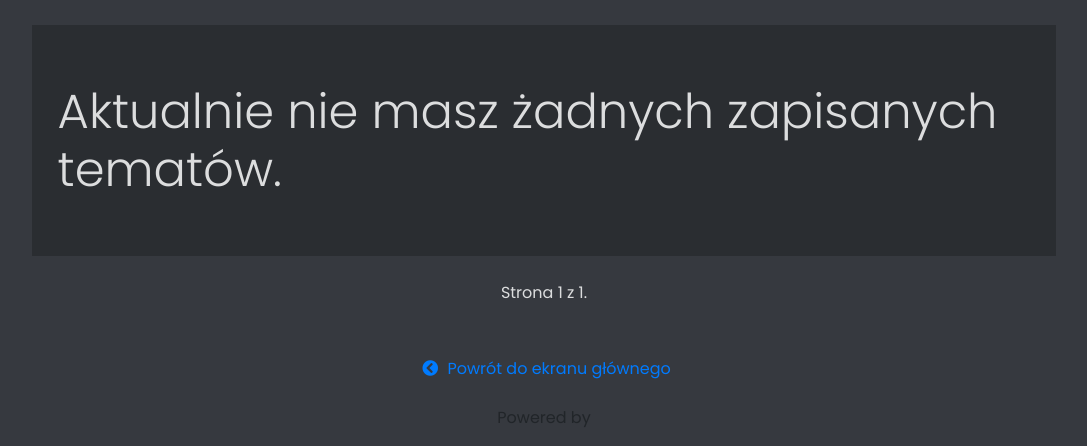
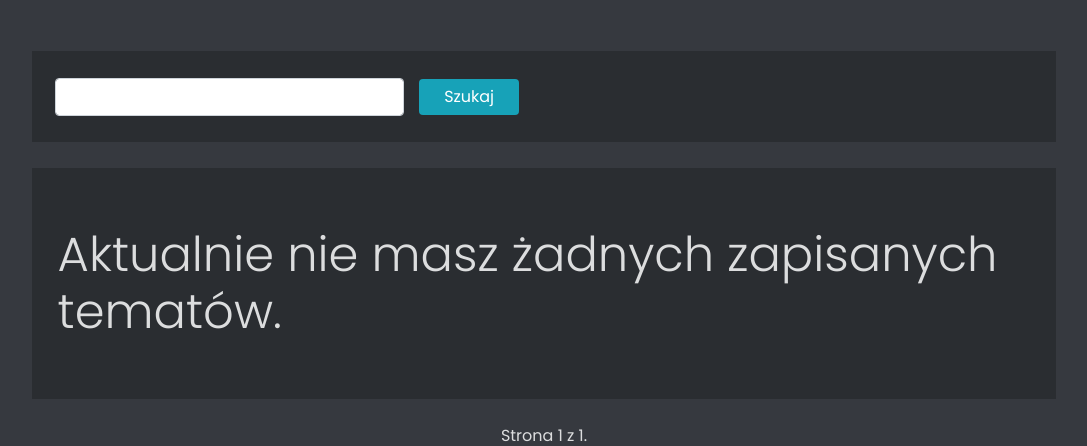
Before and after one commit to PeterStuck/teacher-app, a Django app: page /saved-topics/ in a window 1280 px wide. Shown: the part 74-520 px from the top of the page, without its empty margins (96-1183 px from the left). Run offline with Django 3.2, Linux system fonts and the light colour scheme; a user stored in the database is signed in; data comes from the database, SQL or seed files in the repository; both versions use the stored data as it was after the commit; some libraries are stand-ins or nearby versions.

Commit message:
Add search form to saved-topics view, move paginator to external html file

```diff
--- /dev/null
+++ b/base/forms.py
@@ -0,0 +1,10 @@
+from django import forms
+from django.forms import CharField
+
+
+class TopicSearchForm(forms.Form):
+    keyword = CharField(
+        label='',
+        error_messages={
+            'required': 'To pole jest wymagane.'
+        })
--- a/base/static/base/css/saved_teacher_topics.css
+++ b/base/static/base/css/saved_teacher_topics.css
@@ -1,5 +1,28 @@
 body {
     background-color: #36393f;
+}
+
+.filter_panel {
+    flex-basis: 80%;
+    display: flex;
+    justify-content: flex-start;
+    align-items: center;
+    background-color: #2a2d31;
+    padding: 1%;
+    margin: 2% 0;
+}
+
+.search_form {
+    flex-basis: 50% !important;
+    padding: 0;
+}
+
+.search_form #flex_form .form__field {
+    flex-basis: 70% !important;
+}
+
+.search_form #flex_form .form__submit {
+    flex-basis: 20% !important;
 }
 
 .saved_topics {
@@ -40,7 +63,6 @@ body {
 }
 
 .delete_topic_btn, .copy_topic_btn {
-    width: 0;
     padding: 10px 0 !important;
 }
 
--- a/base/static/base/js/main_nav_gsap_animations.js
+++ b/base/static/base/js/main_nav_gsap_animations.js
@@ -1,4 +1,4 @@
 gsap.timeline()
-    .from('#time_spared', {duration: 2, opacity: 0, ease: "back.out(1.7)"})
-    .from('#time_spared_label', {duration: 1, opacity: 0})
+    .from('#time_spared', {duration: 1.5, opacity: 0, ease: "back.out(1.7)"})
+    .from('#time_spared_label', {duration: 0.5, opacity: 0})
     .from('.available_apps a', {opacity: 0, yPercent: 200, stagger: {amount: 0.5}, ease: "power3.out"})
--- a/base/templates/base/saved_teacher_topics.html
+++ b/base/templates/base/saved_teacher_topics.html
@@ -5,12 +5,23 @@
 {% block styles %}
     {{ block.super }}
     {% load static %}
+    <link rel="stylesheet" href="{% static 'css/flex_form.css' %}">
     <link rel="stylesheet" href="{% static 'base/css/saved_teacher_topics.css' %}">
 {% endblock %}
 
 {% block content %}
     <div class="filter_panel">
-
+        <div class="search_form form_wrapper">
+            <form id="flex_form" method="get" action="{% url 'base:saved_topics' %}">
+                <input
+                        name="k"
+                        id="{{ search_form.keyword.id_for_label }}"
+                        type="text"
+                        class="form-control form__field"
+                        required>
+                <input class="btn btn-info form__submit" type="submit" value="Szukaj">
+            </form>
+        </div>
     </div>
 
     <div class="saved_topics">
--- a/base/views.py
+++ b/base/views.py
@@ -2,11 +2,14 @@ from dateutil.relativedelta import relativedelta
 from django.contrib.auth.decorators import login_required
 from django.contrib.auth.mixins import LoginRequiredMixin
 from django.shortcuts import render, HttpResponseRedirect, reverse
+from django.utils.datastructures import MultiValueDictKeyError
 from django.views.decorators.http import require_GET
 from django.views.generic import TemplateView
+from django.views.generic.edit import FormMixin, ProcessFormView
 from django.views.generic.list import ListView
 
 from base.models import LessonTopic
+from base.forms import TopicSearchForm
 
 
 class MainNavigationView(LoginRequiredMixin, TemplateView):
@@ -30,15 +33,38 @@ def get_user_spared_time(user):
     return relativedelta(seconds=spared_time_in_sec)
 
 
-class LessonTopicsView(LoginRequiredMixin, ListView):
+class LessonTopicsView(LoginRequiredMixin, ListView, FormMixin):
     login_url = '/login'
     model = LessonTopic
     template_name = 'base/saved_teacher_topics.html'
     context_object_name = 'saved_topics'
     paginate_by = 20
 
+    form_class = TopicSearchForm
+    success_url = '/saved-topics/'
+
     def get_queryset(self):
-        return LessonTopic.objects.filter(teacher=self.request.user)
+        queryset = LessonTopic.objects.filter(teacher=self.request.user)
+        keyword = self.get_searched_keyword()
+
+        if keyword:
+            queryset = queryset.filter(topic__contains=keyword)
+
+        return queryset
+
+    def get_searched_keyword(self):
+        """ 'k' stands from keyword """
+        try:
+            keyword = self.request.GET['k']
+            return keyword
+        except MultiValueDictKeyError:
+            pass
+
+    def get_context_data(self, *, object_list=None, **kwargs):
+        context = super().get_context_data(**kwargs)
+        context['search_form'] = TopicSearchForm()
+
+        return context
 
 
 @login_required(login_url='/login')
--- a/filler/forms.py
+++ b/filler/forms.py
@@ -76,7 +76,6 @@ class FillerForm(Form):
         form_fields = dict()
         for field in self.fields:
             form_fields[field] = self.cleaned_data.get(field)
-            print('##', self.cleaned_data.get(field))
 
         vd = FillerVulcanData(**form_fields)
         vd = self.determine_filename(vd, form_fields)
--- a/revalidation/forms.py
+++ b/revalidation/forms.py
@@ -172,9 +172,7 @@ class AddRevalidationStudentForm(forms.ModelForm):
         self.fields['department'].choices = [[department.name, department.full_name] for department in Department.objects.all()]
 
     def save(self, department_name, commit=True):
-        print("##", self.instance.name)
         self.instance.name = self.instance.name.title()
-        print("##", self.instance.name)
         if self.errors:
             raise ValueError(
                 "The %s could not be %s because the data didn't validate." % (
--- /dev/null
+++ b/templates/basic_paginator.html
@@ -0,0 +1,25 @@
+<div class="pagination">
+    <span class="step-links">
+        {% if page_obj.has_previous %}
+            <a href="?page=1" class="first_page_link">
+                <i class="fas fa-backward"></i>
+            </a>
+            <a href="?page={{ page_obj.previous_page_number }}" class="previous_page_link">
+                <i class="fas fa-chevron-circle-left"></i>
+            </a>
+        {% endif %}
+
+        <span class="current">
+            Strona {{ page_obj.number }} z {{ page_obj.paginator.num_pages }}.
+        </span>
+
+        {% if page_obj.has_next %}
+            <a href="?page={{ page_obj.next_page_number }}" class="next_page_link">
+                <i class="fas fa-chevron-circle-right"></i>
+            </a>
+            <a href="?page={{ page_obj.paginator.num_pages }}" class="last_page_link">
+                <i class="fas fa-forward"></i>
+            </a>
+        {% endif %}
+    </span>
+</div>
```
Also changed, not shown: other parts of base/templates/base/saved_teacher_topics.html (+6 -26 lines), base/tests/views/test_lesson_topics_view.py (+25 -0 lines), db.sqlite3.
